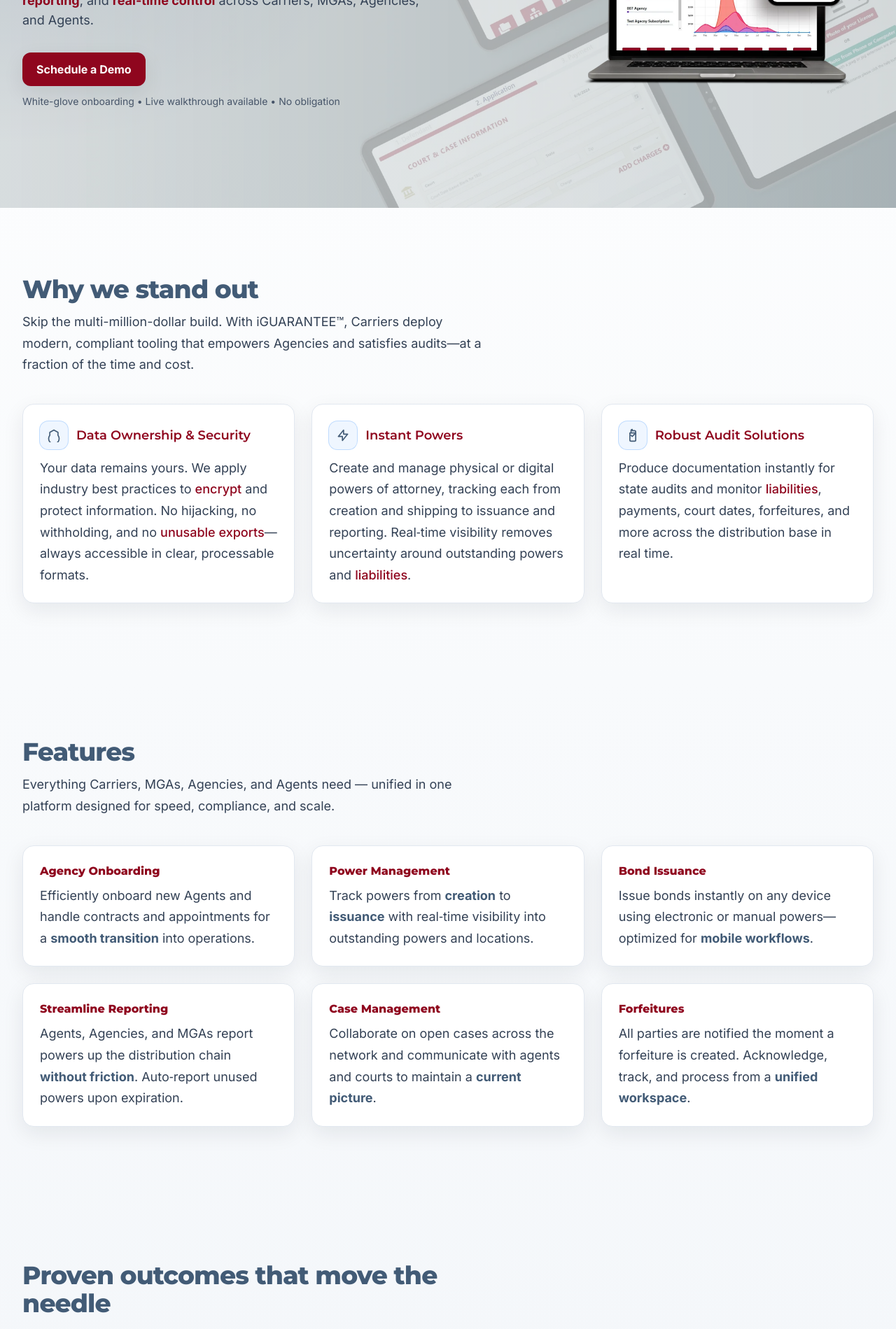
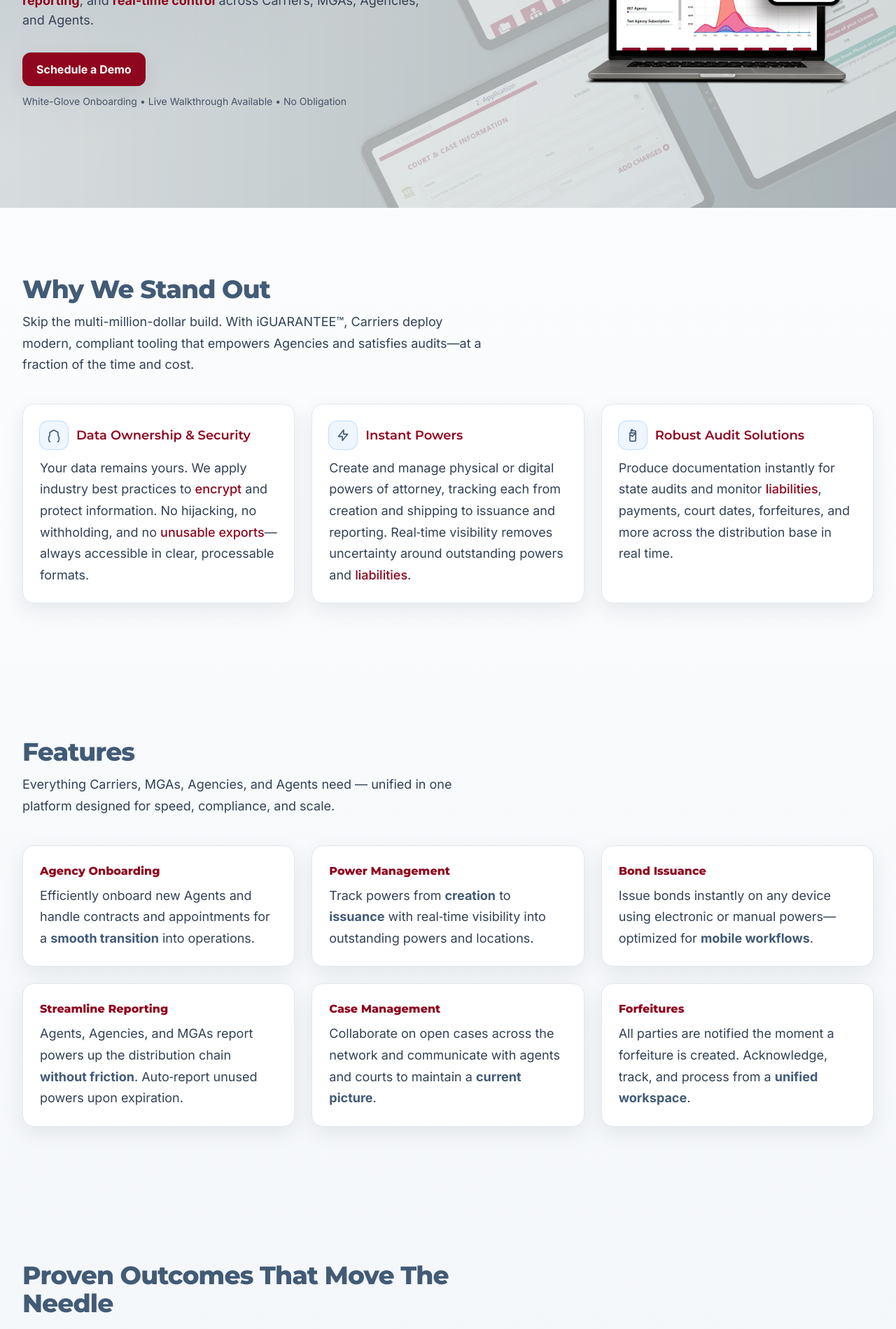
Before and after one commit to noeljbass/iguarantee, a plain HTML site: page index.html in a window 1280 px wide. Shown: the part 440-2339 px from the top of the page at 70% size. Drawn offline with nearby package versions, Linux system fonts and the light colour scheme.

Commit message:
edits to words

```diff
--- a/index.html
+++ b/index.html
@@ -115,7 +115,7 @@ iGUARANTEE™ delivers <span class="text-accentRed font-semibold">instant powers
 <div class="mt-8 flex flex-wrap gap-3">
 <a href="#demo" class="inline-flex items-center justify-center rounded-xl bg-accentRed px-5 py-3 text-white font-semibold shadow-soft hover:bg-red-800 focus:outline-none focus:ring-2 focus:ring-accentBlue">Schedule a Demo</a>
 </div>
-<p class="mt-3 text-sm text-slate-600">White-glove onboarding • Live walkthrough available • No obligation</p>
+<p class="mt-3 text-sm text-slate-600">White-Glove Onboarding • Live Walkthrough Available • No Obligation</p>
 </div>
 <div class="relative flex justify-center lg:justify-end">
 <img src="images/igscreenshot.png" alt="iGUARANTEE Platform Screenshot" class="max-w-full lg:max-w-md" />
@@ -128,7 +128,7 @@ iGUARANTEE™ delivers <span class="text-accentRed font-semibold">instant powers
   <section id="why" class="relative py-16 sm:py-24">
     <div class="max-w-7xl mx-auto px-4 sm:px-6 lg:px-8">
       <div class="max-w-2xl">
-        <h2 class="text-3xl sm:text-4xl font-bold tracking-tight text-accentBlue">Why we stand out</h2>
+        <h2 class="text-3xl sm:text-4xl font-bold tracking-tight text-accentBlue">Why We Stand Out</h2>
           <p class="mt-3 text-slate-700">
             Skip the multi-million-dollar build. With iGUARANTEE™, Carriers deploy modern, compliant tooling
             that empowers Agencies and satisfies audits—at a fraction of the time and cost.
@@ -218,7 +218,7 @@ iGUARANTEE™ delivers <span class="text-accentRed font-semibold">instant powers
   <div class="max-w-7xl mx-auto px-4 sm:px-6 lg:px-8">
     <div class="max-w-2xl">
       <h2 class="text-3xl sm:text-4xl font-bold tracking-tight text-accentBlue">
-        Proven outcomes that move the needle
+        Proven Outcomes That Move The Needle
       </h2>
       <p class="mt-3 text-slate-700">
         Carriers using iGUARANTEE™ cut audit prep from weeks to hours, gain live visibility into liabilities,
@@ -253,7 +253,7 @@ iGUARANTEE™ delivers <span class="text-accentRed font-semibold">instant powers
   <section id="testimonials" class="relative py-16 sm:py-24">
     <div class="max-w-7xl mx-auto px-4 sm:px-6 lg:px-8">
       <div class="max-w-2xl">
-        <h2 class="text-3xl sm:text-4xl font-bold tracking-tight text-accentBlue">What carriers & agencies say</h2>
+        <h2 class="text-3xl sm:text-4xl font-bold tracking-tight text-accentBlue">What Carriers & Agencies Say</h2>
       </div>
       <div class="mt-10 grid md:grid-cols-2 lg:grid-cols-3 gap-6">
         <figure class="rounded-2xl border border-slate-200 bg-white p-6 shadow-soft">
@@ -318,7 +318,7 @@ iGUARANTEE™ delivers <span class="text-accentRed font-semibold">instant powers
             </div>
             <div class="flex flex-wrap items-center gap-3">
               <button type="submit" class="inline-flex items-center justify-center rounded-xl bg-accentRed px-5 py-3 text-white font-semibold shadow-soft hover:bg-red-800 focus:outline-none focus:ring-2 focus:ring-accentBlue">Request Demo</button>
-              <a href="#" class="text-sm text-slate-600 hover:text-accentBlue">Prefer email? sales@iguarantee.com</a>
+              <a href="#" class="text-sm text-slate-600 hover:text-accentBlue">Prefer Email? sales@iguarantee.com</a>
             </div>
           </form>
         </div>
```
